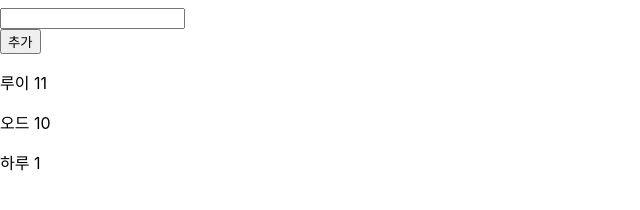
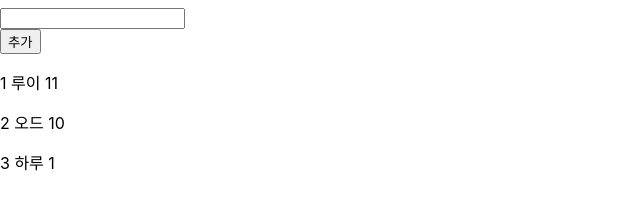
Before and after one commit to glenn-a810/Study, a React (Create React App) app in the folder practice/: page / in a window 1280 px wide. Shown: the part 144-354 px from the top of the page, without its empty margins (0-640 px from the left). Built offline with nearby package versions, Linux system fonts and the light colour scheme.

Commit message:
map에 id값을 넣긴 넣었는데.. key값을 넣어야하네..

```diff
--- a/practice/src/components/UI/Card.js
+++ b/practice/src/components/UI/Card.js
@@ -3,14 +3,17 @@ import React from 'react'
 const Card = () => {
     const userData = [
         {
+            id: 1,
             userName: '루이',
             userAge: 11
         },
         {
+            id: 2,
             userName: '오드',
             userAge: 10
         },
         {
+            id: 3,
             userName: '하루',
             userAge: 1
         }
@@ -23,7 +26,7 @@ const Card = () => {
         // </div>
         <div>
             {userData.map(userList => (
-                <p>{userList.userName} {userList.userAge}</p>
+                <p>{userList.id} {userList.userName} {userList.userAge}</p>
             ))}
         </div>
     )
```
